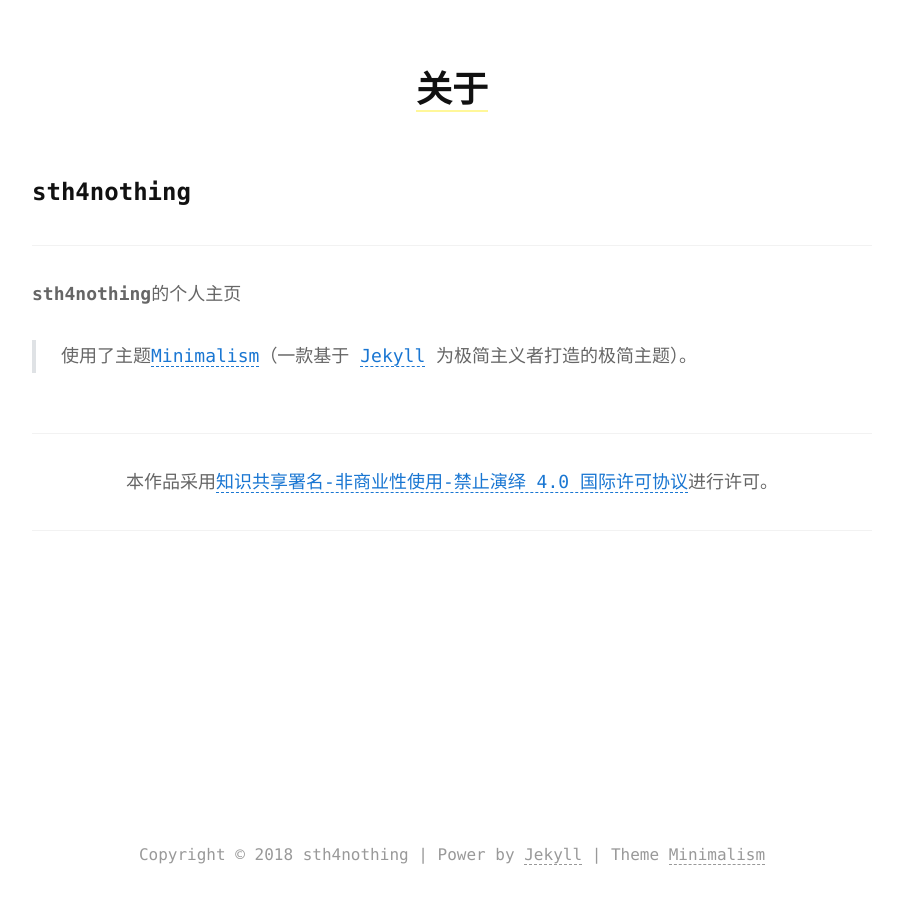
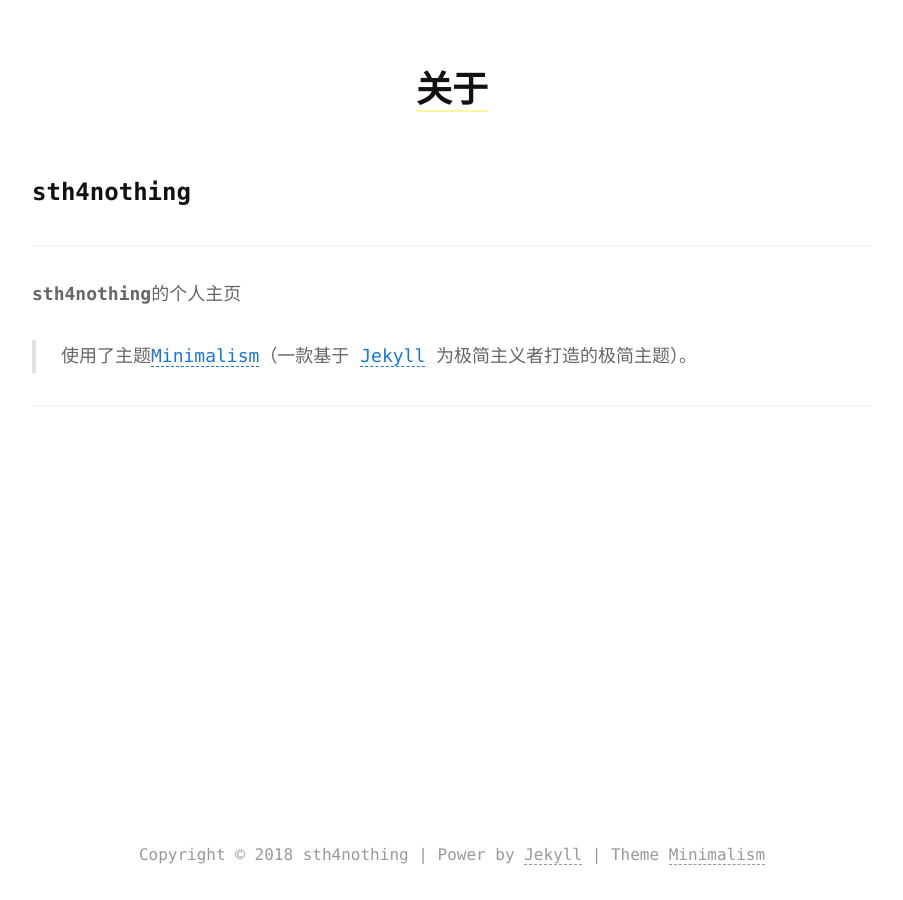
Before and after one commit to sth4nothing/sth4nothing.github.io, a Jekyll site: the page built from about.md, in a window 1280 px wide. Shown: the whole page, without its empty margins (188-1091 px from the left). Built offline with Jekyll 4.4.1, drawn with Linux system fonts in a browser that asks for light colours; comment, search, counter and statistics services are not loaded.

Commit message:
- 隐藏许可协议

```diff
--- a/_includes/content.html
+++ b/_includes/content.html
@@ -2,7 +2,7 @@
   <div class="content" id="post-content">
     <p>{{ content }}</p>
 
-    <div class="licenses">
+    <div class="licenses" style="display: none;">
       <hr>
       <p>本作品采用<a rel="license"
         href="http://creativecommons.org/licenses/by-nc-nd/4.0/"
```
Also changed, not shown: other parts of _includes/content.html (+3 -1 lines).
